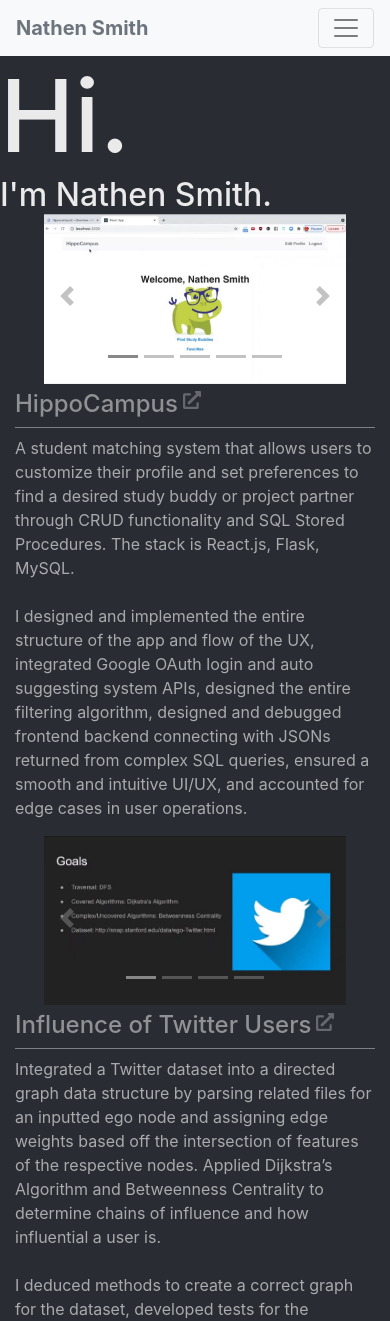
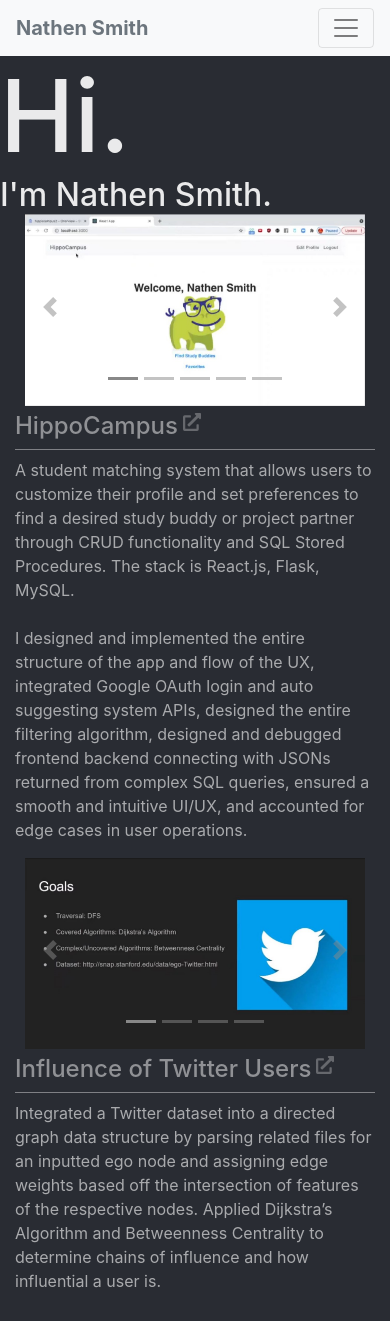
Before and after one commit to Nathen-Smith/nathen-smith.github.io, a React (Create React App) app: page / in a window 390 px wide. Shown: the top 1321 px of the page. Built offline with nearby package versions, Linux system fonts and the light colour scheme; what @fortawesome/fontawesome would draw is missing.

Commit message:
tablet viewing needs work, but mobile should be good for now

```diff
--- a/src/components/carousel/CS225Carousel.js
+++ b/src/components/carousel/CS225Carousel.js
@@ -98,7 +98,7 @@
 
   return (
     <div style={{display:'flex', flexDirection:'column'}}>
-      <Container style={{display:'inline-block', width:'85%'}}>
+      <Container style={{display:'inline-block', width:'95%'}}>
         <MyCarousel />
       </Container>
       <Container>
--- a/src/components/carousel/CS411Carousel.js
+++ b/src/components/carousel/CS411Carousel.js
@@ -105,7 +105,7 @@
 
   return (
     <div style={{display:'flex', flexDirection:'column'}}>
-      <Container style={{display:'inline-block', width:'85%'}}>
+      <Container style={{display:'inline-block', width:'95%'}}>
         <MyCarousel />
       </Container>
       <Container>
```
